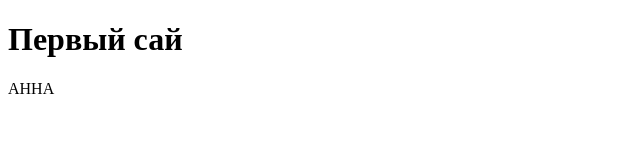
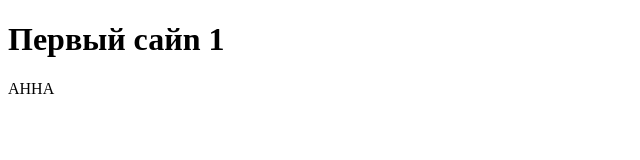
Before and after one commit to adrigel1/portfolio, a plain HTML site: page index.html in a window 1280 px wide. Shown: the full height of the page, 0-640 px from the left. Drawn offline with Linux system fonts and the light colour scheme.

Commit message:
change title

```diff
--- a/index.html
+++ b/index.html
@@ -6,7 +6,7 @@
   <title>Document</title>
 </head>
 <body>
-  <h1>Первый сай </h1>
+  <h1>Первый сайn 1 </h1>
   <p>АННА</p>
 </body>
 </html>
```
